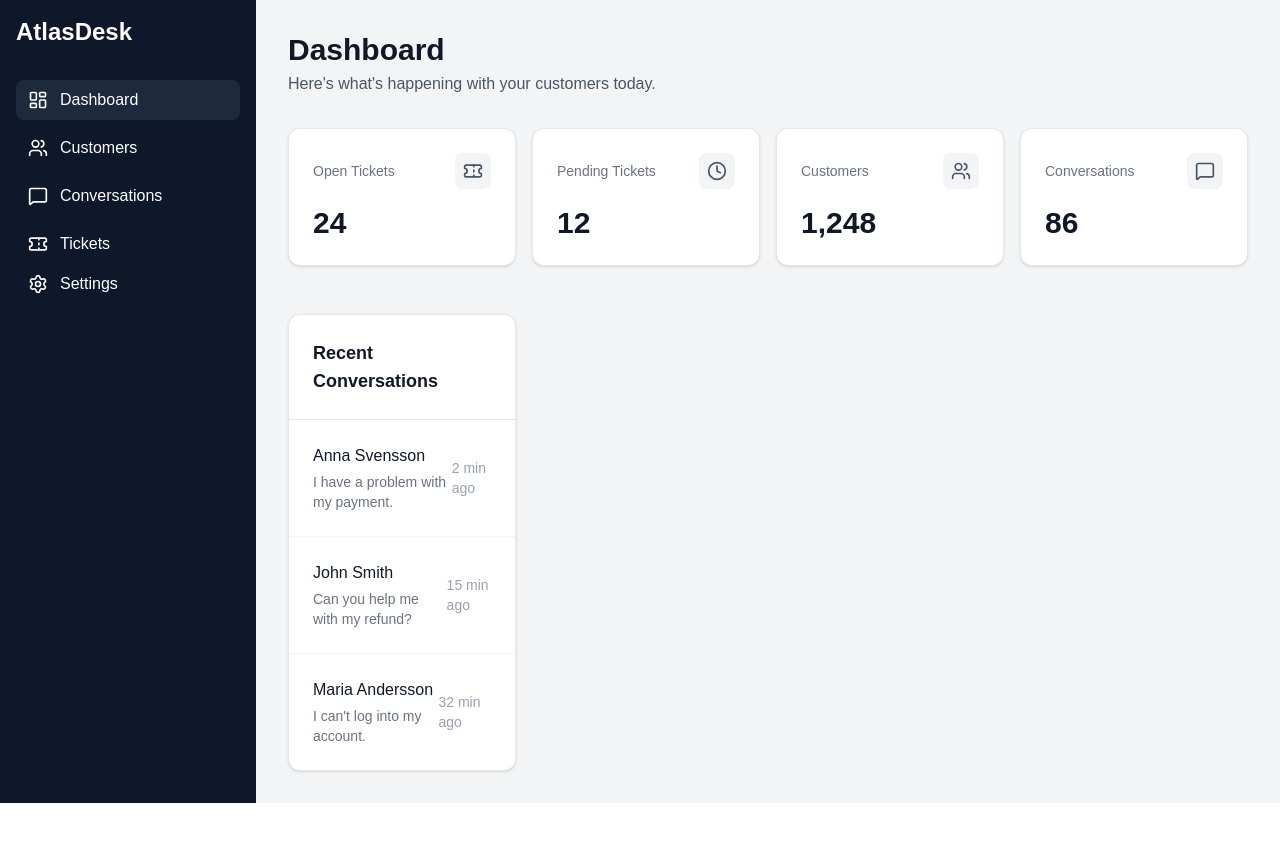
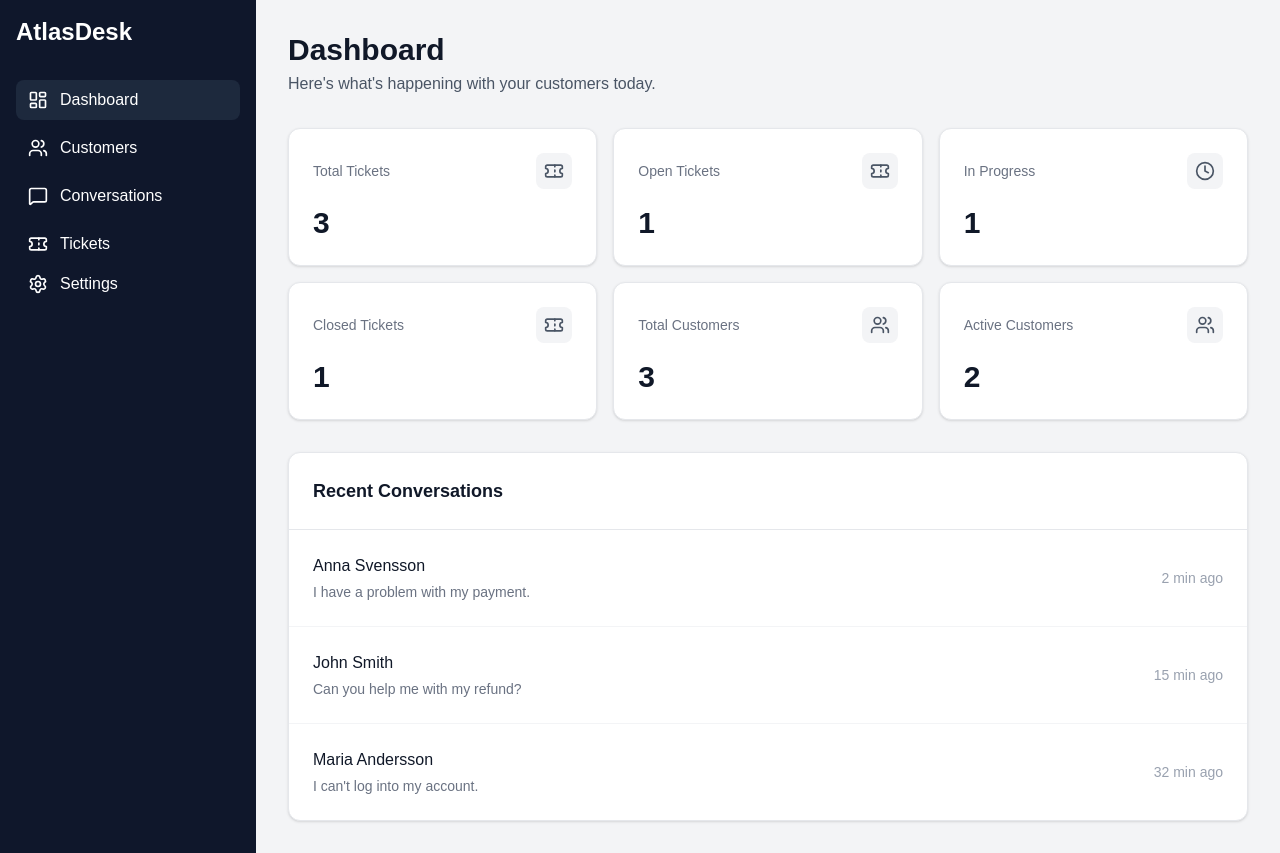
Before and after one commit to Abualtaher/atlasdesk, a React (Vite) app in the folder client/: page / in a window 1280 px wide. Before the commit the page ends 803 px from the top, so only its background shows below. Built offline with nearby package versions, Linux system fonts and the light colour scheme.

Commit message:
feat: update dashboard to display total and categorized ticket counts

```diff
--- a/client/src/pages/Dashboard.tsx
+++ b/client/src/pages/Dashboard.tsx
@@ -1,34 +1,77 @@
 import { Ticket, Clock, Users, MessageSquare } from "lucide-react";
 import StatCard from "../components/StatCard";
 import ConversationList from "../components/ConversationList";
+import { tickets } from "../data/tickets";
+import { customers } from "../data/customers";
 
 function Dashboard() {
+  const totalTickets = tickets.length;
+  const totalCustomers = customers.length;
+
+  const numberOfActiveCustomers = customers.filter(
+    (customer) => customer.status === "Active",
+  ).length;
+
+  const numberOfOpenTickets = tickets.filter(
+    (ticket) => ticket.status === "Open",
+  ).length;
+
+  const numberOfClosedTickets = tickets.filter(
+    (ticket) => ticket.status === "Closed",
+  ).length;
+
+  const numberOfInProgressTickets = tickets.filter(
+    (ticket) => ticket.status === "In Progress",
+  ).length;
   return (
     <div>
       <div>
         <h1 className="text-3xl font-bold text-gray-900">Dashboard</h1>
-
         <p className="mt-1 text-gray-600">
           Here's what's happening with your customers today.
         </p>
       </div>
 
-      <div className="mt-8 grid grid-cols-1 gap-4 md:grid-cols-2 lg:grid-cols-4">
-        <StatCard title="Open Tickets" value="24" icon={<Ticket size={20} />} />
+      <div className="mt-8 grid grid-cols-1 gap-4 sm:grid-cols-2 xl:grid-cols-3">
         <StatCard
-          title="Pending Tickets"
-          value="12"
+          title="Total Tickets"
+          value={totalTickets}
+          icon={<Ticket size={20} />}
+        />
+
+        <StatCard
+          title="Open Tickets"
+          value={numberOfOpenTickets}
+          icon={<Ticket size={20} />}
+        />
+
+        <StatCard
+          title="In Progress"
+          value={numberOfInProgressTickets}
           icon={<Clock size={20} />}
         />
-        <StatCard title="Customers" value="1,248" icon={<Users size={20} />} />
+
         <StatCard
-          title="Conversations"
-          value="86"
-          icon={<MessageSquare size={20} />}
+          title="Closed Tickets"
+          value={numberOfClosedTickets}
+          icon={<Ticket size={20} />}
         />
-        <div className="mt-8">
-          <ConversationList />
-        </div>
+
+        <StatCard
+          title="Total Customers"
+          value={totalCustomers}
+          icon={<Users size={20} />}
+        />
+
+        <StatCard
+          title="Active Customers"
+          value={numberOfActiveCustomers}
+          icon={<Users size={20} />}
+        />
+      </div>
+
+      <div className="mt-8">
+        <ConversationList />
       </div>
     </div>
   );
```
